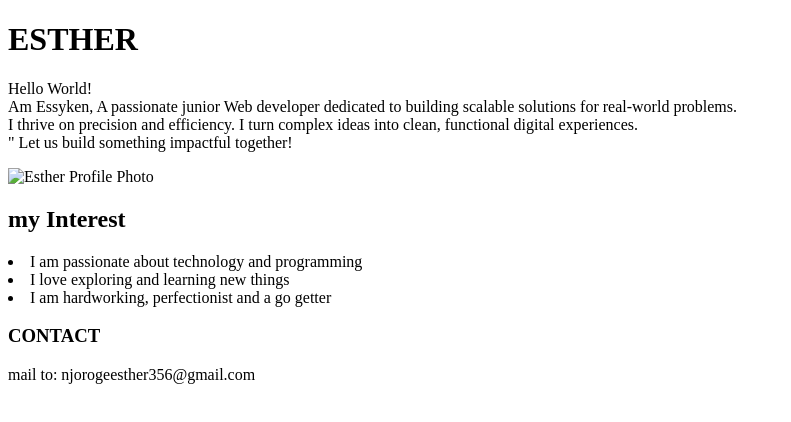
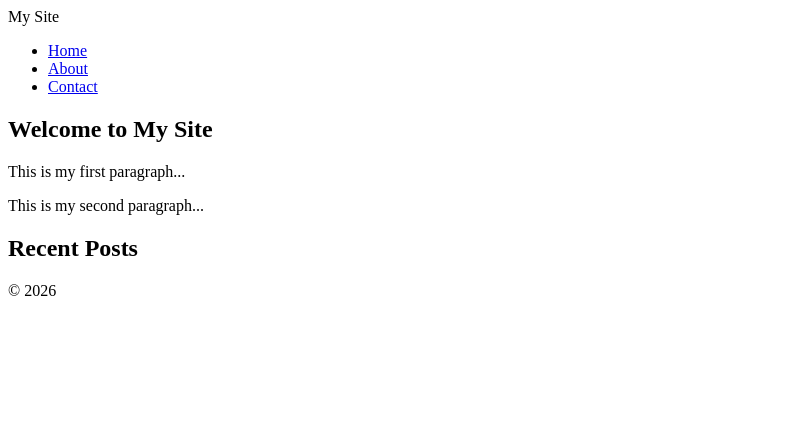
Before and after one commit to essyken/iyf-s10-week-01-essyken, a plain HTML site: page index.html in a window 1280 px wide. Shown: the whole page, without its empty margins (0-791 px from the left). Drawn offline with Linux system fonts and the light colour scheme.

Commit message:
Add files via upload

```diff
--- a/index.html
+++ b/index.html
@@ -3,28 +3,35 @@
 <head>
     <meta charset="UTF-8">
     <meta name="viewport" content="width=device-width, initial-scale=1.0">
-    <title>Essyken</title>
+    <title>Document</title>
 </head>
 <body>
-    <h1>ESTHER</h1>
-    <P>Hello World!<br>
+ <header>
+    <div class="logo">My Site</div>
+    <nav>
+        <ul>
+            <li><a href="#">Home</a></li>
+            <li><a href="#">About</a></li>
+            <li><a href="#">Contact</a></li>
+        </ul>
+    </nav>
+</header>
+        <article>
+        <h1>Welcome to My Site</h1>
+        <p>This is my first paragraph...</p>
+        <p>This is my second paragraph...</p>
+    </article>
 
-        Am Essyken, A passionate junior Web developer dedicated to building scalable
-        solutions for real-world problems.<br>
-        I thrive on precision and efficiency.
-        I turn complex ideas into clean, functional digital experiences.<br>
-        " Let us build something impactful together! </P>
-        <div class=""profile">
-        <img src="images/profile.png" alt="Esther Profile Photo"></div>
+      <aside>
+        <section class="widget">
+            <h2>Recent Posts</h2>
+        </section>
+    </aside>
+</main>
 
-        <h2> my Interest</h2>
-        <li>I am passionate about technology and programming</li>
-        <li>I love exploring and learning new things</li>
-        <li>I am hardworking, perfectionist and a go getter <br>
-
-                <a href="https://developer.mozilla.org" target="_blank"></a>
-                <h3>CONTACT</h3>
-                mail to: njorogeesther356@gmail.com
+<footer>
+    <p class="copyright">&copy; 2026</p>
+</footer>
 
 </body>
 </html>
```
